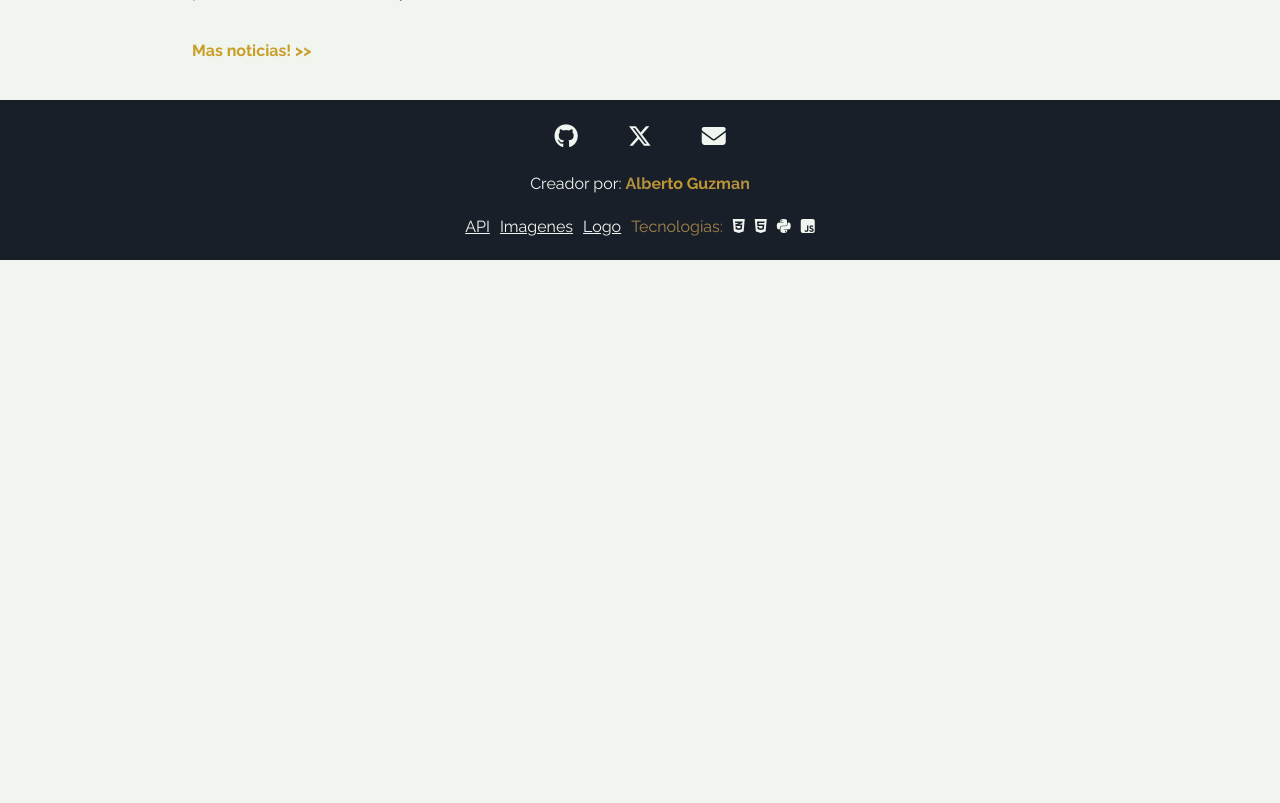
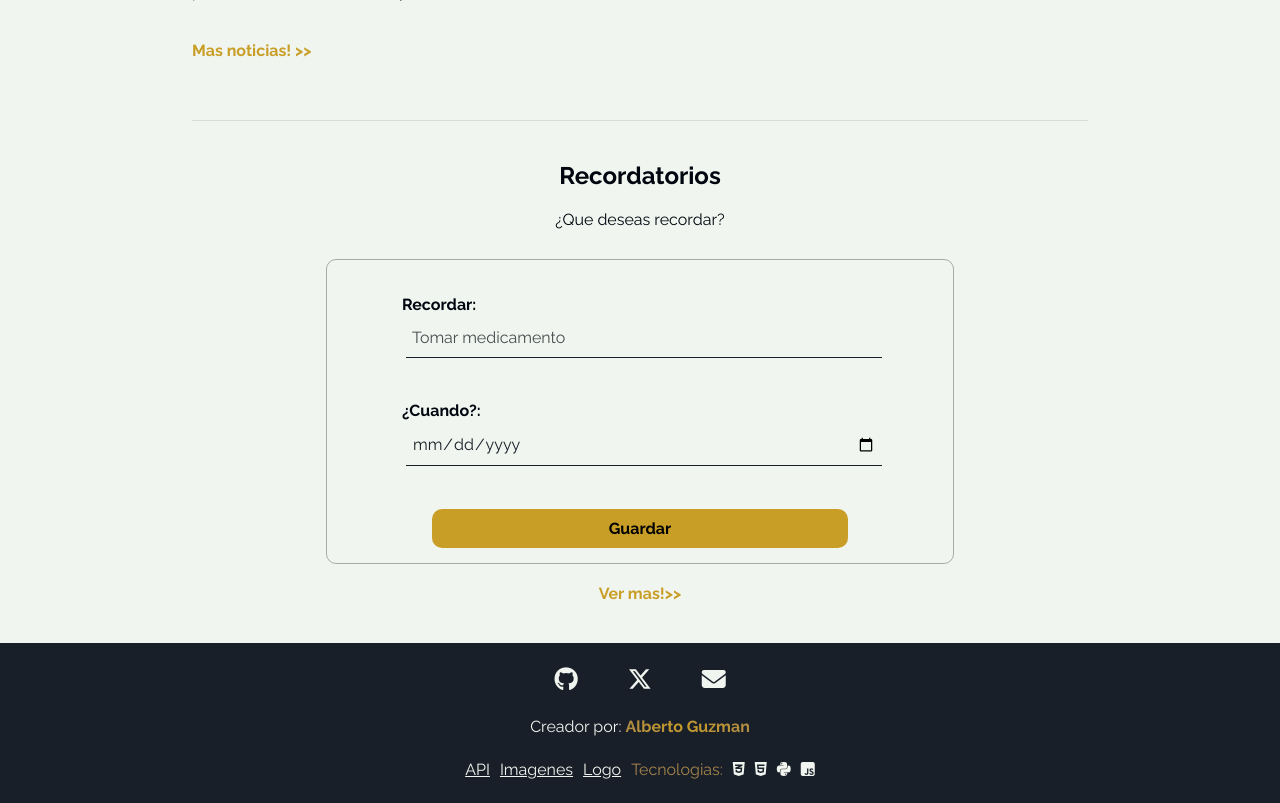
Before and after one commit to TimmyElTaco/CS50-final-project, a Flask app: page / in a window 1280 px wide. Shown: the part 1683-2486 px from the top of the page. Before the commit the page ends 1943 px from the top, so only its background shows below. Run offline with Flask 3, Linux system fonts and the light colour scheme; a user stored in the database is signed in; data that the repository does not hold is empty; some libraries are stand-ins or nearby versions.

Commit message:
Create the remember section
Style the remember section and start the backend
add the form and get the data to the app.py

```diff
--- a/app.py
+++ b/app.py
@@ -24,31 +24,40 @@ imageStockHealth = [
         "../static/img/image-stock-health6.jpg"
     ]
 
-@app.route('/')
+@app.route('/', methods=['POST', 'GET'])
 def index():
+    if request.method == 'POST':
+        reminder = request.form.get('reminder')
+        date = request.form.get('date')
 
-    if not session:
-        return redirect('/login')
+        if not reminder:
+            return render_template("index.html", error="Ingresa tu recordatorio.")
+        if not date:
+            return render_template("index.html", error="Ingresa una fecha.")
 
-    news = call_api()
+    else:
+        if not session:
+            return redirect('/login')
 
-    arrNews = []
-    for n in range(0, 4):
-        arrNews.append({})
-        arrNews[n]["title"] = news["articles"][n]["title"]
-        arrNews[n]["url"] = news["articles"][n]["url"]
+        news = call_api()
 
-        if news["articles"][n]["urlToImage"] == None:
-            arrNews[n]["img"] = imageStockHealth[random.randint(0, 5)]
-        else:
-            arrNews[n]["img"] = news["articles"][n]["urlToImage"]
+        arrNews = []
+        for n in range(0, 4):
+            arrNews.append({})
+            arrNews[n]["title"] = news["articles"][n]["title"]
+            arrNews[n]["url"] = news["articles"][n]["url"]
 
-        if news["articles"][n]["description"] == None:
-            arrNews[n]["description"] = ""
-        else:
-            arrNews[n]["description"] = news["articles"][n]["description"]
+            if news["articles"][n]["urlToImage"] == None:
+                arrNews[n]["img"] = imageStockHealth[random.randint(0, 5)]
+            else:
+                arrNews[n]["img"] = news["articles"][n]["urlToImage"]
 
-    return render_template("index.html", news=arrNews)
+            if news["articles"][n]["description"] == None:
+                arrNews[n]["description"] = ""
+            else:
+                arrNews[n]["description"] = news["articles"][n]["description"]
+
+        return render_template("index.html", news=arrNews)
 
 @app.route('/login', methods=['POST', 'GET'])
 def login():
--- a/static/styles.css
+++ b/static/styles.css
@@ -72,6 +72,9 @@ main {
     background-color: var(--gold);
     padding: 8px 16px 8px 16px;
     border-radius: 10px;
+    cursor: pointer;
+    border: var(--gold);
+    color: var(--black-light);
 }
 
 #logout:hover {
@@ -145,7 +148,9 @@ main {
     display: none;
 }
 
+
 /* Responsive navbar */
+
 
 @media (max-width: 800px) {
     :root {
@@ -196,7 +201,9 @@ main {
     }
 }
 
+
 /* home styles */
+
 
 p {
     margin: 0;
@@ -243,7 +250,9 @@ section {
     margin: 20px 0px;
 }
 
+
 /* About us style */
+
 
 #container-about {
     color: var(--black-light);
@@ -286,7 +295,9 @@ section {
     grid-row: 2;
 }
 
+
 /* News styles */
+
 
 #container-news {
     display: flex;
@@ -312,14 +323,14 @@ section {
     margin: 40px 0px;
 }
 
-#news-description a {
+.more{
     color: var(--gold);
     font-size: 1rem;
     transition: all 0.3s ease;
     font-weight: 700;
 }
 
-#news-description a:hover {
+.more:hover {
     text-shadow: var(--gold) 0px 0px 5px;
 }
 
@@ -378,7 +389,53 @@ section {
     overflow: hidden;
 }
 
+
+/* remember section */
+
+
+#container-remember {
+    margin: 20px 0px 40px 0px;
+}
+
+#container-remember p {
+    margin: 20px 0px;
+}
+
+#form-reminder {
+    display: flex;
+    flex-direction: column;
+    align-items: center;
+    justify-content: center;
+    border: 1px solid var(--border);
+    border-radius: 10px;
+    padding: 15px;
+    margin: 10px 0px 20px 0px;
+    gap: 20px;
+    font-weight: 700;
+    width: 70%;
+}
+
+#form-reminder label {
+    width: 80%;
+}
+
+#form-reminder input {
+    width: 100%;
+    color: var(--black-light);
+    margin: 4px;
+}
+
+#form-reminder input:focus {
+    box-shadow: 0px 0px 3px 1px var(--dark-gold);
+}
+
+#form-reminder button {
+    margin: 0;
+}
+
+
 /* Login styles */
+
 
 #body-login {
     height: 100vh;
@@ -453,7 +510,8 @@ section {
 }
 
 .input input::placeholder {
-    color: rgba(0, 0, 0, 0.7);
+    color: var(--black);
+    opacity: 0.7;
 }
 
 .login-titles {
@@ -523,7 +581,9 @@ div p a {
     font-weight: 700;
 }
 
+
 /* Responsive */
+
 
 @media (max-width: 1100px){
     #info-login {
@@ -569,7 +629,9 @@ div p a {
 
 }
 
+
 /* footer styles */
+
 
 footer {
     display: flex;
@@ -651,7 +713,9 @@ footer {
     color: #f1dc55;
 }
 
+
 /* news page */
+
 
 #news-page {
     display: flex;
--- a/templates/index.html
+++ b/templates/index.html
@@ -50,7 +50,7 @@
                     Encuentren artículos, investigaciones y noticias recientes para estar al día en salud.
                     Queremos ser su fuente confiable de información para decisiones informadas y una vida saludable.
                 </p>
-                <a href="/noticias">Mas noticias! >></a>
+                <a class="more" href="/noticias">Mas noticias! >></a>
             </div>
             <div id="news">
                 {% for new in news %}
@@ -63,5 +63,23 @@
                 {% endfor %}
             </div>
         </section>
+        <div id="division"></div>
+        <section id="container-remember">
+            <h2>Recordatorios</h2>
+            <p>¿Que deseas recordar?</p>
+            <form id="form-reminder" action="/" method="post">
+                <span style="color: rgb(189, 0, 0); font-weight: 400;">{{ error }}</span>
+                <label class="input">
+                    Recordar:
+                    <input autocomplete="off" type="text" name="reminder" placeholder="Tomar medicamento">
+                </label>
+                <label class="input">
+                    ¿Cuando?:
+                    <input type="date" name="date">
+                </label>
+                <button type="submit">Guardar</button>
+            </form>
+            <a class="more" href="/recordatorios">Ver mas!>></a>
+        </section>
     </main>
 {% endblock %}
```
Also changed, not shown: 1 other file.
